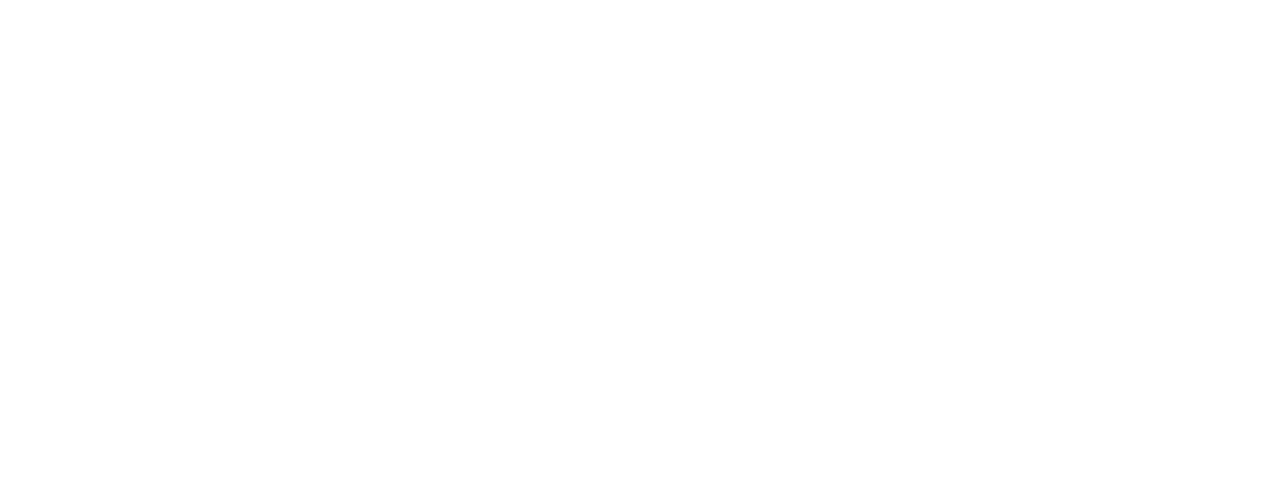
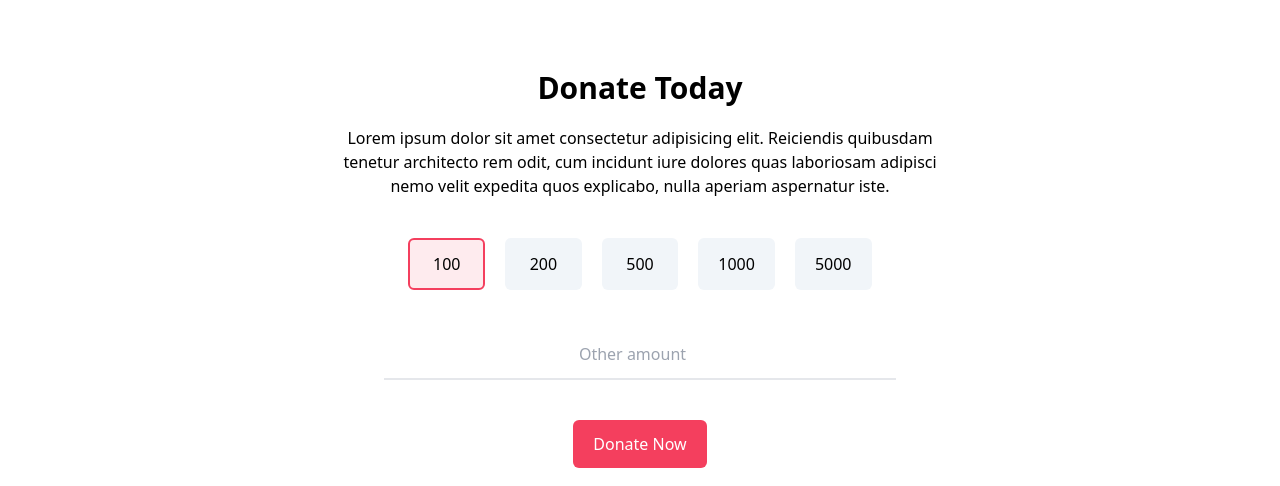
Before and after one commit to shahriyardx/donate-today, a React (Vite) app: page / in a window 1280 px wide. Shown: the part 466-952 px from the top of the page. Before the commit the page ends 800 px from the top, so only its background shows below. Built offline with nearby package versions, Linux system fonts and the light colour scheme.

Commit message:
Added donate section

```diff
--- a/src/App.tsx
+++ b/src/App.tsx
@@ -1,9 +1,11 @@
+import Donate from "./components/Donate"
 import HeroSlider from "./components/Slider/HeroSlider"
 
 const App = () => {
   return (
     <div>
       <HeroSlider />
+      <Donate />
     </div>
   )
 }
--- a/src/components/Button.tsx
+++ b/src/components/Button.tsx
@@ -9,7 +9,7 @@
 const Button = ({ text, className, ...props }: Props) => {
   return (
     <button
-      className={`${className} px-5 py-3 bg-rose-500 hover:bg-rose-600 rounded-md`}
+      className={`${className} px-5 py-3 bg-rose-500 hover:bg-rose-600 rounded-md text-white`}
       {...props}
     >
       {text}
--- /dev/null
+++ b/src/components/Donate.tsx
@@ -0,0 +1,50 @@
+import { useState } from "react"
+import Button from "./Button"
+
+const Donate = () => {
+  const [amount, setAmount] = useState<number>(100)
+  const amountPresets = [100, 200, 500, 1000, 5000]
+
+  return (
+    <div className="py-20 grid grid-cols-1 container mx-auto">
+      <h1 className="text-3xl font-bold text-center">Donate Today</h1>
+      <p className="mt-5 text-center mx-auto max-w-[65ch]">
+        Lorem ipsum dolor sit amet consectetur adipisicing elit. Reiciendis
+        quibusdam tenetur architecto rem odit, cum incidunt iure dolores quas
+        laboriosam adipisci nemo velit expedita quos explicabo, nulla aperiam
+        aspernatur iste.
+      </p>
+
+      <div className="mt-10 grid grid-cols-3 sm:grid-cols-5 gap-5 max-w-lg mx-auto">
+        {amountPresets.map((preset, index) => (
+          <div
+            key={index}
+            onClick={() => setAmount(preset)}
+            className={`rounded-md px-5 py-3 flex justify-center items-center cursor-pointer ${
+              preset === amount
+                ? "bg-rose-500/10 border-rose-500 border-2"
+                : "bg-slate-100"
+            }`}
+          >
+            {preset}
+          </div>
+        ))}
+      </div>
+
+      <div className="max-w-lg w-full mx-auto mt-10">
+        <input
+          type="number"
+          placeholder="Other amount"
+          onChange={(e) => setAmount(parseInt(e.target.value))}
+          className="w-full text-center outline-none py-3 border-b-2"
+        />
+      </div>
+
+      <div className="mt-10 max-w-lg mx-auto">
+        <Button text="Donate Now" />
+      </div>
+    </div>
+  )
+}
+
+export default Donate
--- a/src/components/Slider/HeroSlider.tsx
+++ b/src/components/Slider/HeroSlider.tsx
@@ -47,9 +47,9 @@
     setSlideTimeout(tm)
   }
 
-  useEffect(() => {
-    startSlide()
-  }, [])
+  // useEffect(() => {
+  //   startSlide()
+  // }, [])
 
   return (
     <div className="relative">
@@ -62,7 +62,7 @@
             onClick={() => {
               clearTimeout(slidetimeout)
               setActiveSlide(index)
-              startSlide()
+              // startSlide()
             }}
             className={`
               ${index === activeSlide ? "bg-white" : "bg-white/50"}
```
